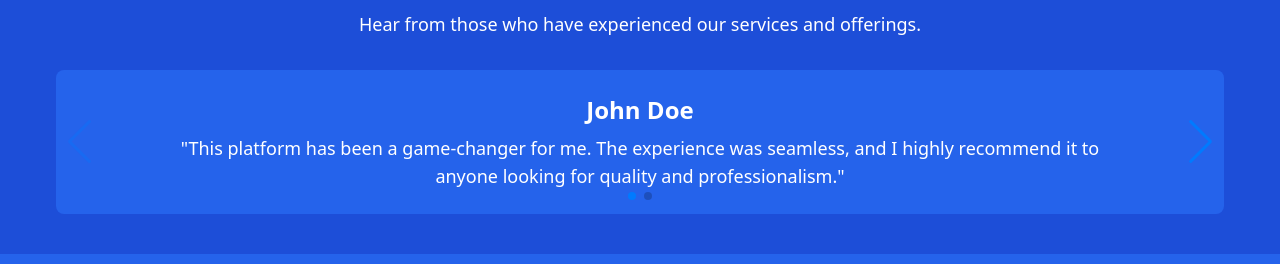
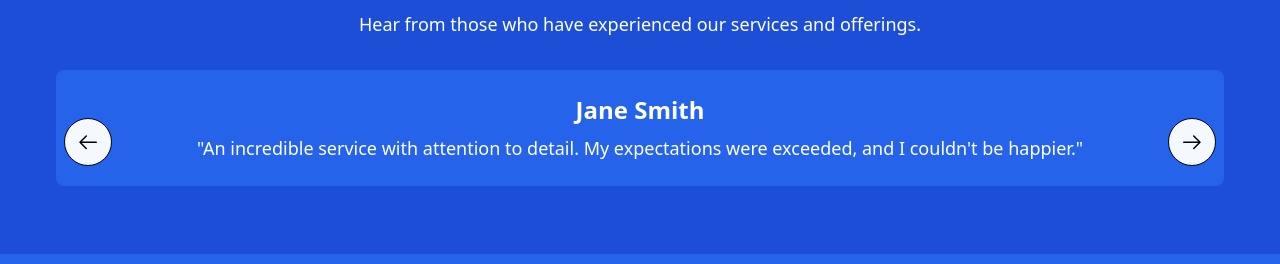
Before and after one commit to mdsajalali/firoz-mridha-portfolio, a Next.js app: page / in a window 1280 px wide. Shown: the part 1688-1952 px from the top of the page. Built offline with nearby package versions, Linux system fonts and the light colour scheme.

Commit message:
add: slider icon

```diff
--- a/src/components/Testimonial.tsx
+++ b/src/components/Testimonial.tsx
@@ -5,8 +5,9 @@ import "swiper/css";
 import "swiper/css/navigation";
 import "swiper/css/pagination";
 
-import { Navigation, Pagination } from "swiper/modules";
+import { Autoplay, Navigation } from "swiper/modules";
 import Container from "./shared/Container";
+import SliderArrowBtn from "./shared/SliderArrowBtn";
 
 const Testimonial = () => {
   return (
@@ -19,12 +20,23 @@ const Testimonial = () => {
           </p>
         </div>
 
+        {/* Wrapper for the arrows to center them */}
+        <div className="relative">
+          <SliderArrowBtn
+            direction="left"
+            className="productPrev absolute left-0 mx-2 top-1/2 transform -translate-y-1/2 z-10"
+          />
+
           <Swiper
-          spaceBetween={20}
+            modules={[Navigation, Autoplay]}
+            spaceBetween={35}
             slidesPerView={1}
-          navigation
-          pagination={{ clickable: true }}
-          modules={[Navigation, Pagination]}
+            loop={true}
+            autoplay={{ delay: 3000 }}
+            navigation={{
+              prevEl: ".productPrev",
+              nextEl: ".productNext",
+            }}
             className="w-full"
           >
             {/* Slide 1 */}
@@ -33,9 +45,9 @@ const Testimonial = () => {
                 <div className="flex-1 text-center">
                   <h3 className="text-2xl font-bold mb-2">John Doe</h3>
                   <p className="text-lg lg:px-20 px-4">
-                  "This platform has been a game-changer for me. The experience
-                  was seamless, and I highly recommend it to anyone looking for
-                  quality and professionalism."
+                    "This platform has been a game-changer for me. The
+                    experience was seamless, and I highly recommend it to anyone
+                    looking for quality and professionalism."
                   </p>
                 </div>
               </div>
@@ -54,6 +66,12 @@ const Testimonial = () => {
               </div>
             </SwiperSlide>
           </Swiper>
+
+          <SliderArrowBtn
+            direction="right"
+            className="productNext absolute right-0 mx-2 top-1/2 transform -translate-y-1/2 z-10"
+          />
+        </div>
       </Container>
     </div>
   );
--- /dev/null
+++ b/src/components/shared/SliderArrowBtn.tsx
@@ -0,0 +1,18 @@
+import { GoArrowLeft, GoArrowRight } from "react-icons/go";
+
+interface SliderArrowBtnProps {
+  direction: "left" | "right";
+  className?: string;
+}
+
+const SliderArrowBtn = ({ direction, className }: SliderArrowBtnProps) => {
+  return (
+    <div
+      className={`${className} flex h-9 w-9 cursor-pointer items-center justify-center rounded-full border border-black hover:bg-blue-600 bg-[#F4F8FF] text-2xl text-black transition-colors duration-300 hover:bg-primary hover:text-white sm:h-12 sm:w-12`}
+    >
+      {direction === "left" ? <GoArrowLeft /> : <GoArrowRight />}
+    </div>
+  );
+};
+
+export default SliderArrowBtn;
```
Lines whose indentation alone changed are shown as unchanged.
